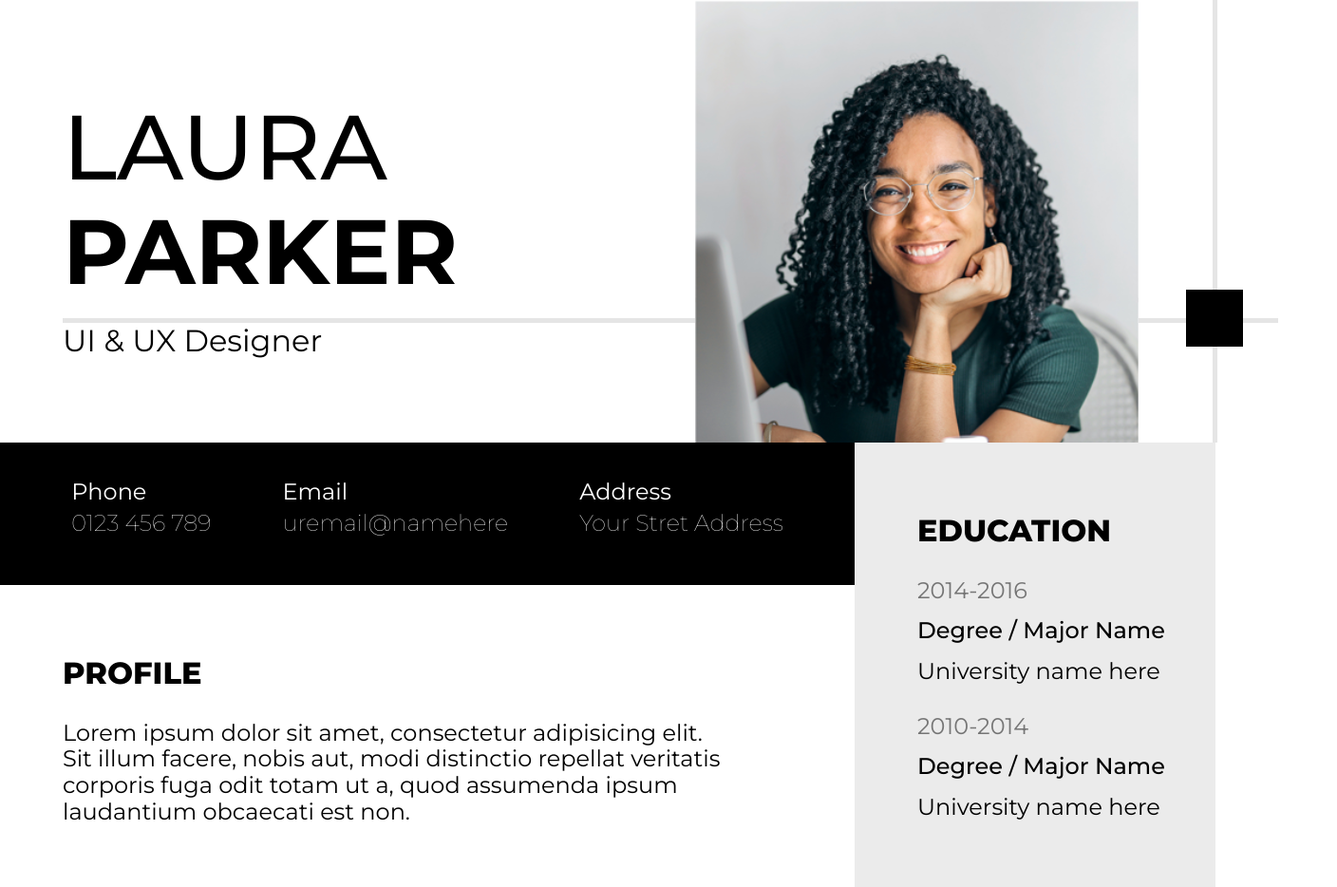
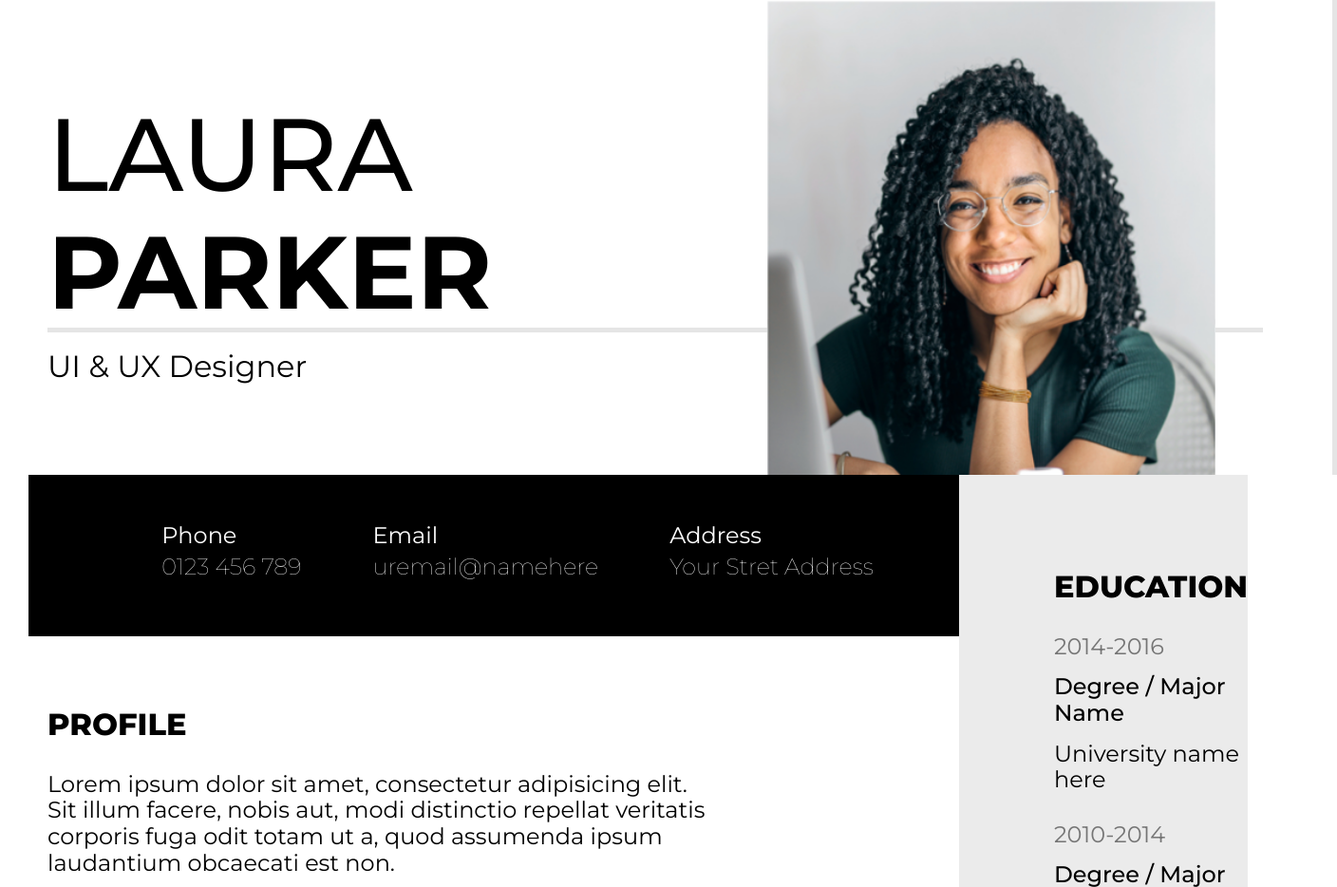
Before and after one commit to PavloKordunov/Mark-Up, a website: page src/index.html in a window 1280 px wide. Shown: the top 934 px of the page at 95% size, 1408 px wide, since content can reach past the window. Drawn offline with nearby package versions, Linux system fonts and the light colour scheme; files that its build step writes are made by us from their sources.

Commit message:
make changes

```diff
--- a/src/blocks/main.html
+++ b/src/blocks/main.html
@@ -79,7 +79,7 @@
 <div class="right-side">
     <section>
         <div class="conteiner">
-            <h2 class="title">Education</h2>
+            <h2 class="title education-title">Education</h2>
 
         <div>
             <p class="education-list-text-color">2014-2016</p>
@@ -120,7 +120,7 @@
         </div>
     </section>
     <section>
-        <div class="conteiner">
+        <div class="conteiner ">
             <h2 class="title skill-title">Skills</h2>
             <ul>
                 <li>
--- a/src/sass/base/_base.scss
+++ b/src/sass/base/_base.scss
@@ -8,5 +8,4 @@ body {
     font-family: "Montserrat", sans-serif;
     font-size: 16px;
     font-weight: 400;
-
 }
--- a/src/sass/base/_reset.scss
+++ b/src/sass/base/_reset.scss
@@ -19,9 +19,8 @@ img {
 
 .conteiner {
     width: 100%;
-    max-width: 1400px;
-    margin-left: 50px;
-    padding: 0 16px;
+    max-width: 1468px;
+    padding-left: 50px;
 }
 
 .title{
--- a/src/sass/components/_contacts.scss
+++ b/src/sass/components/_contacts.scss
@@ -1,8 +1,8 @@
 .contacts-conteiner{
-    width: 900px;
-    height: 150px;
+    width: 980px;
+    height: 170px;
     background-color: #000000;
-    margin: 0;
+    margin-left: 30px;
 }
 
 .contacts-list{
@@ -14,7 +14,7 @@
 }
 
 .contact-type{
-    margin-top: 38px;
+    margin-top: 50px;
     font-size: 24px;
     font-weight: 400;
     color: var(--primary-white-color);
--- a/src/sass/components/_education.scss
+++ b/src/sass/components/_education.scss
@@ -1,3 +1,8 @@
+.education-title{
+    margin-top: 100px;
+    display: inline-block;
+}
+
 .education-list-text-color{
     margin-top: 30px;
     font-size: 24px;
--- a/src/sass/components/_expirience.scss
+++ b/src/sass/components/_expirience.scss
@@ -1,6 +1,8 @@
 .expirience-title{
     margin-bottom: 30px;
 }
+
+
 
 .expirience-list{
     display: flex;
--- a/src/sass/components/_header.scss
+++ b/src/sass/components/_header.scss
@@ -1,7 +1,8 @@
 .header-conteiner{
     display: flex;
-    gap: 250px;
+    gap: 290px;
     position: relative;
+
 }
 
 .header-left-side{
@@ -11,7 +12,7 @@
 
 .header-person-name{
 padding-top: 100px;
-font-size: 96px;
+font-size: 108px;
 text-transform: uppercase;
 }
 
@@ -24,7 +25,7 @@ text-transform: uppercase;
     background-color: rgba(0, 0, 0, 0.1);
     height: 5px;
     width: 100%;
-    margin-top: 335px;
+    margin-top: 345px;
     position: absolute;
     z-index: 1;
 }
@@ -37,19 +38,21 @@ text-transform: uppercase;
 .header-right-side{
     display: flex;
     flex-direction: row;
-    gap: 50px;
+    gap: 60px;
     position: relative;
 }
 
 .header-img{
     z-index: 10;
+    width: 500px;
+    height: 500px;
 }
 
 .header-box{
-    width: 60px;
-    height: 60px;
+    width: 70px;
+    height: 70px;
     background-color: #000000;
-    margin-top: 305px;
+    margin-top: 310px;
     z-index: 10;
 }
 
@@ -60,5 +63,5 @@ text-transform: uppercase;
     height: 100%;
     position: absolute;
     z-index: 1;
-    margin-left: 545px;
+    margin-left: 595px;
 }
--- a/src/sass/components/_right-side.scss
+++ b/src/sass/components/_right-side.scss
@@ -1,7 +1,10 @@
 .right-side{
     background-color: #ebebeb;
-    width: 460px;
+    width: 510px;
+    padding-left: 50px;
+    margin: 0px;
     }
+
 
     main{
         display: flex;
```
Also changed, not shown: gulpfile.js (+6 -6 lines).
